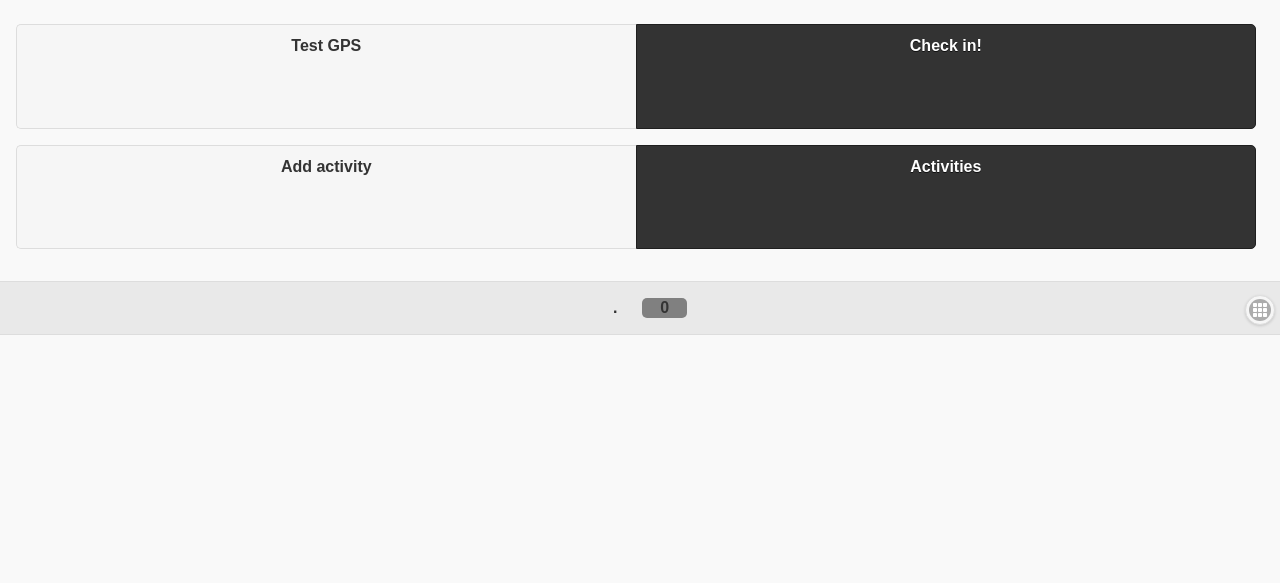
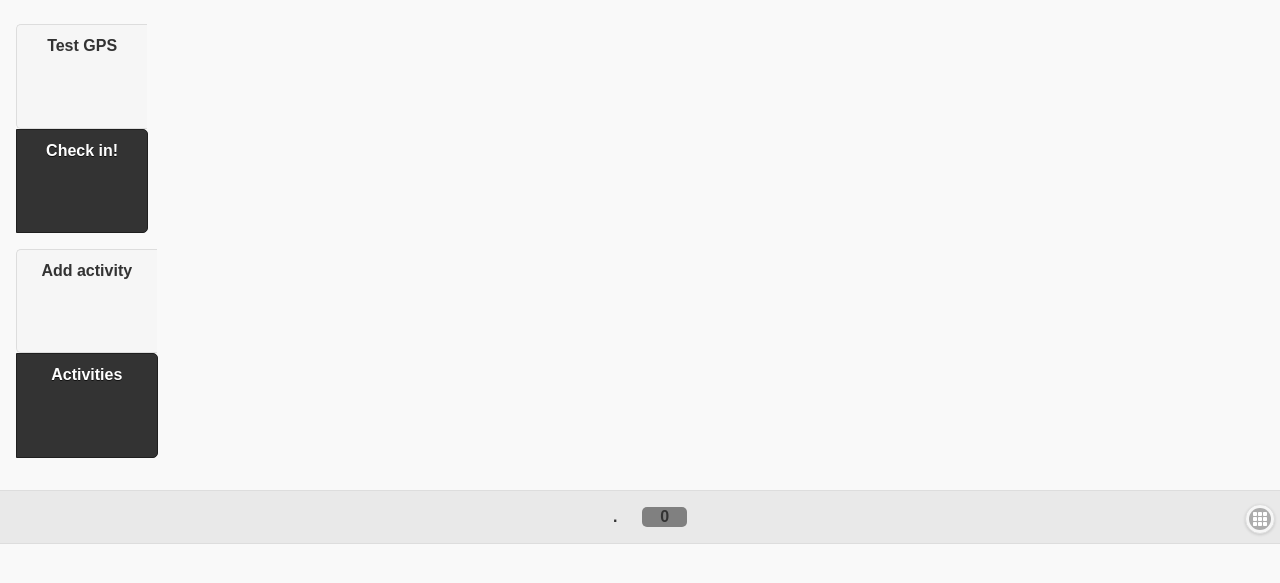
Before and after one commit to renatus/Exocortex, a PHP site: page / in a window 1280 px wide. Shown: the part 45-628 px from the top of the page. Run offline with PHP 8.4, Linux system fonts and the light colour scheme.

Commit message:
Put controlgroup buttons one after another

```diff
--- a/css/index.css
+++ b/css/index.css
@@ -37,7 +37,7 @@
 /* Make controlgroup with buttons that should be inline 100% width */
 /* We can't use controlgroup class, because jQury Mobile will add additional markup inside it */
 .ui-controlgroup-controls {
-    width: 100%;
+    /*width: 100%;*/
 }
 
 /*.button_controlgroup {
```
